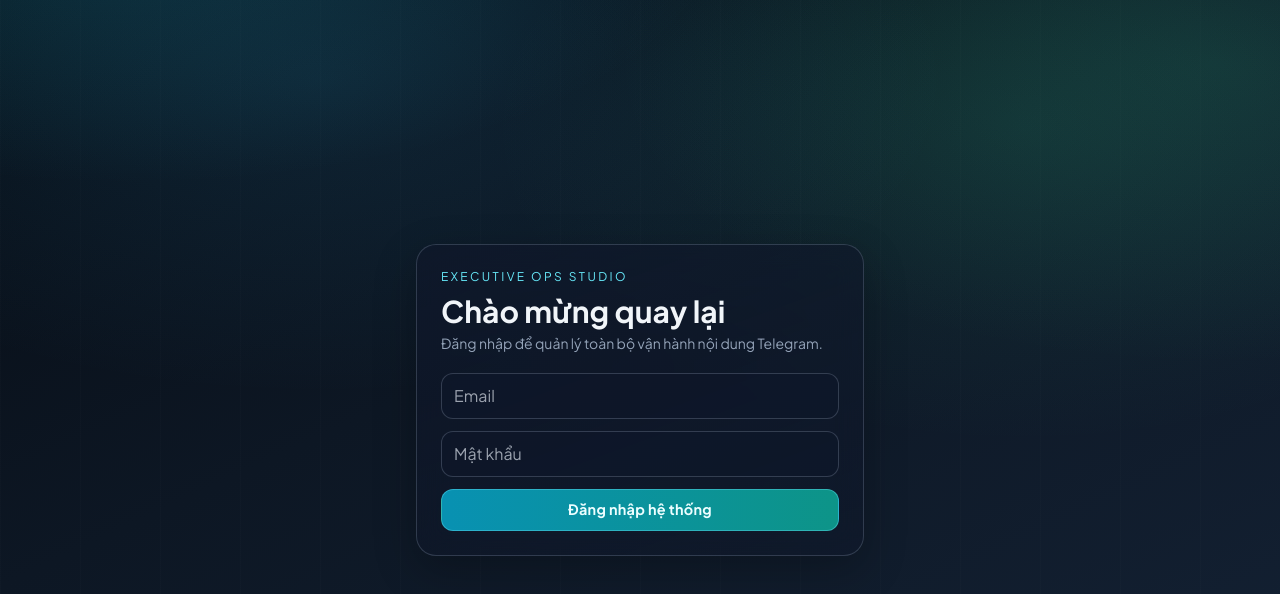
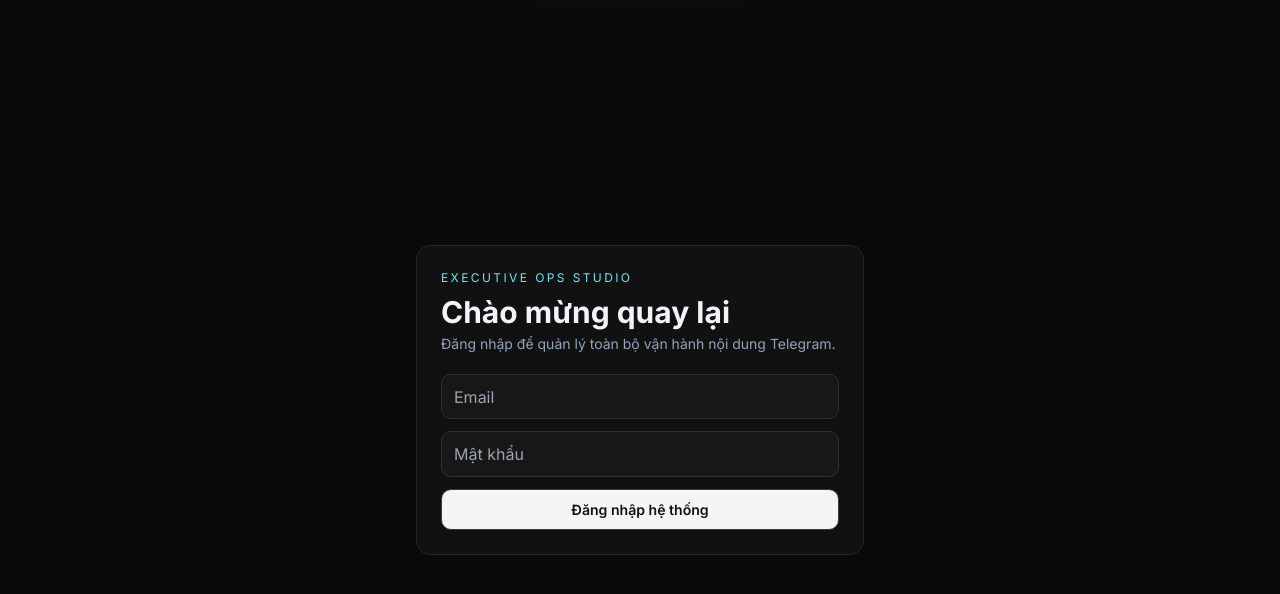
Before and after one commit to hminhnhut0501/hangcumedia, a Next.js app in the folder apps/web/: page /login in a window 1280 px wide. Shown: the top 594 px of the page. Built offline with nearby package versions, Linux system fonts and the light colour scheme; no server answers.

Commit message:
style(web): switch to vercel-like minimal dark theme

```diff
--- a/apps/web/app/globals.css
+++ b/apps/web/app/globals.css
@@ -1,64 +1,49 @@
-@import url('https://fonts.googleapis.com/css2?family=Plus+Jakarta+Sans:wght@400;500;600;700;800&family=Space+Grotesk:wght@500;700&display=swap');
+@import url('https://fonts.googleapis.com/css2?family=Inter:wght@400;500;600;700;800&display=swap');
 
 @tailwind base;
 @tailwind components;
 @tailwind utilities;
 
 :root {
-  --bg-0: #060c14;
-  --bg-1: #0d1724;
-  --bg-2: #142235;
-  --glass: rgba(255, 255, 255, 0.06);
-  --line: rgba(148, 163, 184, 0.26);
-  --ink-0: #f8fafc;
-  --ink-1: #dbe7ff;
-  --muted: #90a4c5;
-  --brand: #22d3ee;
-  --brand-2: #34d399;
-  color: var(--ink-1);
-  background: radial-gradient(1000px 440px at 10% -10%, rgba(34, 211, 238, 0.16), transparent 60%),
-    radial-gradient(1000px 500px at 95% 8%, rgba(52, 211, 153, 0.13), transparent 60%),
-    linear-gradient(155deg, var(--bg-0) 0%, var(--bg-1) 42%, var(--bg-2) 100%);
+  --bg: #0a0a0a;
+  --surface: #111111;
+  --surface-2: #171717;
+  --line: #262626;
+  --line-2: #303030;
+  --text: #fafafa;
+  --muted: #a3a3a3;
+  --accent: #ffffff;
 }
 
-* {
-  box-sizing: border-box;
-}
+* { box-sizing: border-box; }
 
 body {
   margin: 0;
   min-height: 100vh;
-  font-family: 'Plus Jakarta Sans', sans-serif;
-  color: var(--ink-1);
-  background: transparent;
+  font-family: 'Inter', sans-serif;
+  color: var(--text);
+  background: var(--bg);
 }
 
-a {
-  color: inherit;
-  text-decoration: none;
-}
+a { color: inherit; text-decoration: none; }
 
 .app-bg {
   min-height: 100vh;
   background:
-    radial-gradient(900px 450px at 25% 10%, rgba(56, 189, 248, 0.11), transparent 70%),
-    radial-gradient(760px 450px at 80% 16%, rgba(52, 211, 153, 0.1), transparent 70%),
-    repeating-linear-gradient(90deg, rgba(255, 255, 255, 0.012) 0px, rgba(255, 255, 255, 0.012) 1px, transparent 1px, transparent 80px);
+    radial-gradient(600px 220px at 50% -120px, rgba(255,255,255,0.08), transparent 60%),
+    var(--bg);
 }
 
 .panel-glass {
   border: 1px solid var(--line);
-  background: linear-gradient(160deg, rgba(15, 23, 42, 0.7), rgba(15, 23, 42, 0.46));
-  backdrop-filter: blur(14px);
-  border-radius: 20px;
-  box-shadow: 0 14px 44px rgba(0, 0, 0, 0.24);
+  background: var(--surface);
+  border-radius: 14px;
 }
 
 .card {
-  border-radius: 18px;
+  border-radius: 14px;
   border: 1px solid var(--line);
-  background: linear-gradient(145deg, rgba(15, 23, 42, 0.86), rgba(15, 23, 42, 0.64));
-  box-shadow: inset 0 1px 0 rgba(255, 255, 255, 0.04), 0 16px 30px rgba(0, 0, 0, 0.2);
+  background: var(--surface);
   padding: 1rem;
 }
 
@@ -66,90 +51,68 @@ a {
 select.input,
 textarea.input {
   width: 100%;
-  border-radius: 12px;
-  border: 1px solid rgba(148, 163, 184, 0.28);
-  background: rgba(15, 23, 42, 0.65);
-  color: #e2ecff;
-  padding: 0.625rem 0.75rem;
+  border-radius: 10px;
+  border: 1px solid var(--line-2);
+  background: var(--surface-2);
+  color: var(--text);
+  padding: 0.62rem 0.75rem;
   outline: none;
-  transition: 180ms ease;
+  transition: 140ms ease;
 }
 
 .input:focus,
 select.input:focus,
 textarea.input:focus {
-  border-color: rgba(34, 211, 238, 0.7);
-  box-shadow: 0 0 0 4px rgba(34, 211, 238, 0.12);
+  border-color: #525252;
 }
 
 .btn {
-  border-radius: 12px;
-  border: 1px solid rgba(103, 232, 249, 0.38);
-  background: linear-gradient(90deg, #0891b2 0%, #0d9488 100%);
-  color: #ecfeff;
-  padding: 0.58rem 0.95rem;
-  font-size: 0.9rem;
-  font-weight: 700;
-  letter-spacing: 0.02em;
-  transition: 180ms ease;
+  border-radius: 10px;
+  border: 1px solid #3a3a3a;
+  background: #f5f5f5;
+  color: #111;
+  padding: 0.56rem 0.92rem;
+  font-size: 0.88rem;
+  font-weight: 600;
+  transition: 140ms ease;
 }
 
-.btn:hover {
-  transform: translateY(-1px);
-  filter: brightness(1.06);
-}
+.btn:hover { filter: brightness(0.95); }
 
 .btn-secondary {
-  border-radius: 12px;
-  border: 1px solid rgba(148, 163, 184, 0.35);
-  background: rgba(15, 23, 42, 0.58);
-  color: #d7e5ff;
-  padding: 0.55rem 0.85rem;
-  font-size: 0.87rem;
-  transition: 180ms ease;
+  border-radius: 10px;
+  border: 1px solid var(--line-2);
+  background: var(--surface-2);
+  color: #e5e5e5;
+  padding: 0.54rem 0.84rem;
+  font-size: 0.86rem;
+  transition: 140ms ease;
 }
 
 .btn-secondary:hover {
-  border-color: rgba(56, 189, 248, 0.56);
-  background: rgba(15, 23, 42, 0.76);
+  border-color: #525252;
+  background: #1f1f1f;
 }
 
-.table {
-  width: 100%;
-  border-collapse: collapse;
-}
-
-.table th,
-.table td {
-  border-bottom: 1px solid rgba(148, 163, 184, 0.18);
-  padding: 0.7rem;
+.table { width: 100%; border-collapse: collapse; }
+.table th, .table td {
+  border-bottom: 1px solid #202020;
+  padding: 0.72rem;
   text-align: left;
   font-size: 0.86rem;
 }
-
 .table th {
   text-transform: uppercase;
   letter-spacing: 0.08em;
-  color: #96a8c9;
-  font-size: 0.72rem;
+  color: var(--muted);
+  font-size: 0.7rem;
   font-weight: 700;
 }
 
-.kpi-value {
-  font-family: 'Space Grotesk', sans-serif;
+.kpi-value { font-variant-numeric: tabular-nums; }
+
+.fade-up { animation: fadeUp 220ms ease both; }
+@keyframes fadeUp {
+  from { opacity: 0; transform: translateY(6px); }
+  to { opacity: 1; transform: translateY(0); }
 }
-
-.fade-up {
-  animation: fadeUp 340ms ease both;
-}
-
-@keyframes fadeUp {
-  from {
-    opacity: 0;
-    transform: translateY(8px);
-  }
-  to {
-    opacity: 1;
-    transform: translateY(0);
-  }
-}
--- a/apps/web/components/AppShell.tsx
+++ b/apps/web/components/AppShell.tsx
@@ -15,10 +15,10 @@ export function AppShell({ title, subtitle, actions, children }: {
       <div className="app-bg min-h-screen">
         <div className="mx-auto grid min-h-screen max-w-[1400px] grid-cols-1 gap-4 px-4 py-4 lg:grid-cols-[260px_1fr]">
           <aside className="panel-glass hidden min-h-[calc(100vh-2rem)] p-4 lg:block">
-            <div className="mb-4 rounded-2xl border border-slate-700 bg-slate-900/60 p-4">
-              <p className="text-xs font-semibold uppercase tracking-[0.2em] text-cyan-300">Executive Ops Studio</p>
-              <h2 className="mt-2 text-lg font-semibold text-slate-100">Trung tâm điều hành Telegram</h2>
-              <p className="mt-1 text-xs text-slate-400">Quản trị tập trung, tốc độ vận hành media</p>
+            <div className="mb-4 rounded-2xl border border-zinc-800 bg-zinc-950 p-4">
+              <p className="text-xs font-semibold uppercase tracking-[0.2em] text-zinc-400">Executive Ops Studio</p>
+              <h2 className="mt-2 text-lg font-semibold text-zinc-100">Trung tâm điều hành Telegram</h2>
+              <p className="mt-1 text-xs text-zinc-500">Quản trị tập trung, tốc độ vận hành media</p>
             </div>
             <Nav />
           </aside>
@@ -27,9 +27,9 @@ export function AppShell({ title, subtitle, actions, children }: {
             <header className="panel-glass p-4">
               <div className="flex flex-wrap items-start justify-between gap-3">
                 <div>
-                  <p className="text-xs font-semibold uppercase tracking-[0.2em] text-cyan-300">Vận hành</p>
-                  <h1 className="text-2xl font-semibold text-slate-100">{title}</h1>
-                  {subtitle ? <p className="mt-1 text-sm text-slate-300">{subtitle}</p> : null}
+                  <p className="text-xs font-semibold uppercase tracking-[0.2em] text-zinc-400">Vận hành</p>
+                  <h1 className="text-2xl font-semibold text-zinc-100">{title}</h1>
+                  {subtitle ? <p className="mt-1 text-sm text-zinc-400">{subtitle}</p> : null}
                 </div>
                 <div className="flex items-center gap-2">{actions}</div>
               </div>
--- a/apps/web/components/Nav.tsx
+++ b/apps/web/components/Nav.tsx
@@ -24,12 +24,12 @@ export function Nav() {
           href={link.href}
           className={`group block rounded-xl border p-3 transition ${
             pathname.startsWith(link.href)
-              ? 'border-cyan-400/70 bg-cyan-400/10 shadow-sm'
-              : 'border-slate-600 bg-slate-900/50 hover:border-cyan-400/60 hover:bg-slate-900/80'
+              ? 'border-zinc-500 bg-zinc-900 shadow-sm'
+              : 'border-zinc-800 bg-zinc-950/70 hover:border-zinc-600 hover:bg-zinc-900/80'
           }`}
         >
-          <p className="text-sm font-semibold text-slate-100">{link.label}</p>
-          <p className="text-xs text-slate-400">{link.hint}</p>
+          <p className="text-sm font-semibold text-zinc-100">{link.label}</p>
+          <p className="text-xs text-zinc-400">{link.hint}</p>
         </Link>
       ))}
     </nav>
```
